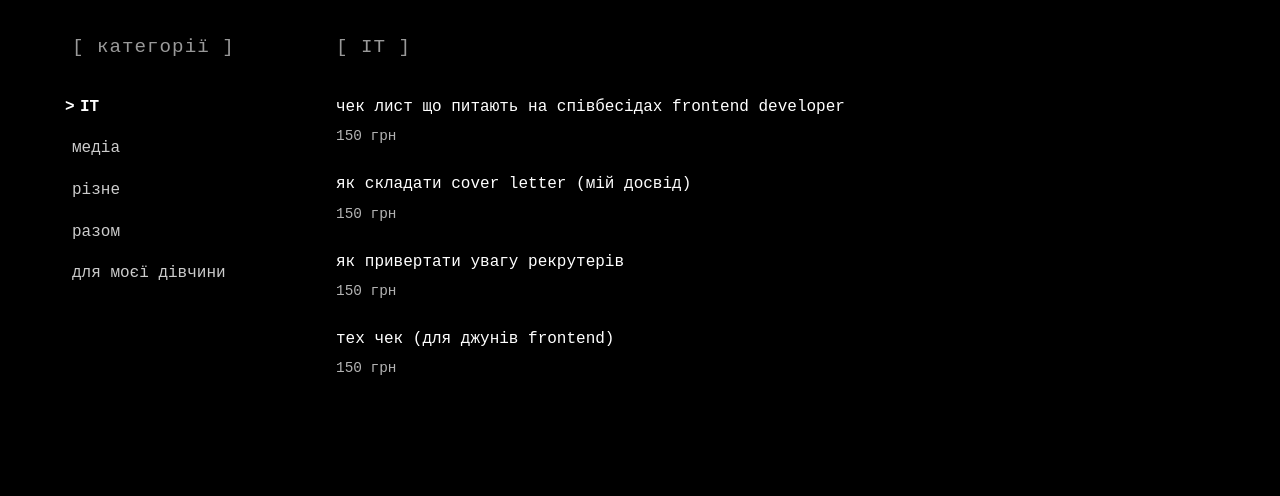
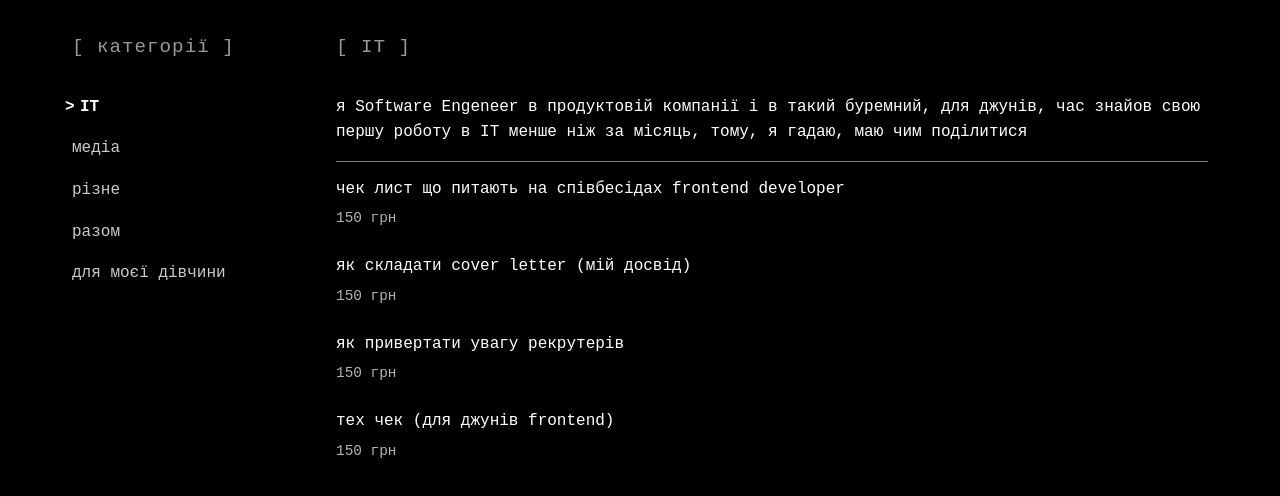
Before and after one commit to 2pasha/category-landing, a React (Create React App) app: page / in a window 1280 px wide. Both pictures are taken after a click on the button "IT". Shown: the top 496 px of the page. Built offline with nearby package versions, Linux system fonts and the light colour scheme.

Commit message:
Add description to selected category in App.js

```diff
--- a/src/App.js
+++ b/src/App.js
@@ -192,6 +192,7 @@ function App() {
           {(selectedCategory && !isChanging) && (
             <div className="items-content">
               <h2>{`[ ${selectedCategory.category} ]`}</h2>
+              <p>{selectedCategory.description}</p>
               <ul className="items-list">
                 {selectedCategory.items.map((item, index) => (
                   <li key={index} onClick={() => handleItemClick(item)}>
```
